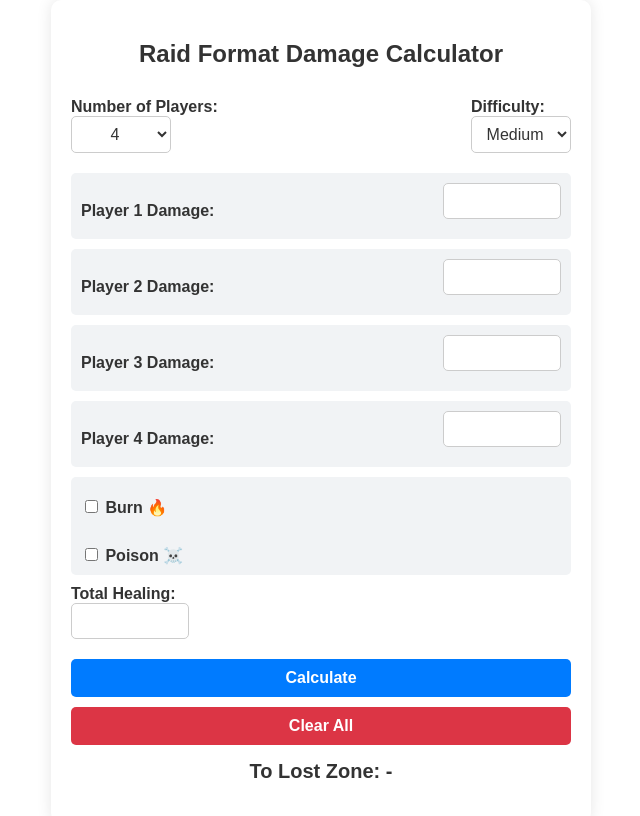
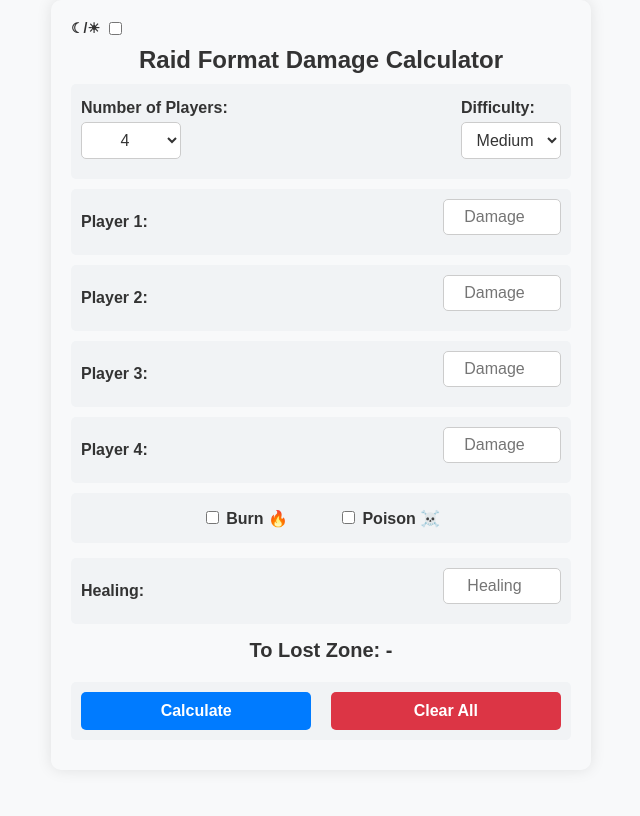
Before and after one commit to cw-site/calculator, a plain HTML site: page index.html in a window 1280 px wide. Shown: the whole page, without its empty margins (319-959 px from the left). Drawn offline with Linux system fonts and the light colour scheme.

Commit message:
refreshed

```diff
--- a/index.html
+++ b/index.html
@@ -5,28 +5,30 @@
     <meta name="viewport" content="width=device-width, initial-scale=1.0">
     <title>Raid Format Damage Calculator</title>
     <style>
-        /* Default Light Mode */
         body {
             font-family: Arial, sans-serif;
-            background-color: #f8f9fa;
-            color: #333;
+            background-color: var(--bg-color, #f8f9fa);
+            color: var(--text-color, #333);
             padding: 20px;
             max-width: 500px;
             margin: auto;
             border-radius: 10px;
             box-shadow: 0px 0px 15px rgba(0, 0, 0, 0.1);
-            background: white;
+            transition: background 0.3s, color 0.3s;
         }
 
         h2 {
             text-align: center;
-            color: #333;
+            color: var(--text-color, #333);
+            margin-top: 0;
+            margin-bottom: 10px;
         }
 
         label {
             font-weight: bold;
-            margin-top: 10px;
+            margin: 5px 0;
             display: block;
+            color: var(--text-color, #333);
         }
 
         select, input[type="number"] {
@@ -34,110 +36,88 @@
             padding: 8px;
             font-size: 16px;
             text-align: center;
-            border: 1px solid #ccc;
+            border: 1px solid var(--input-border-color, #ccc);
             border-radius: 5px;
             margin-bottom: 10px;
-            background: white;
-            color: #333;
+            background: var(--input-bg-color, white);
+            color: var(--input-text-color, #333);
+            transition: background 0.3s, color 0.3s;
         }
 
-        .dropdown-container {
+        .row, .styled-row {
             display: flex;
             justify-content: space-between;
             align-items: center;
+            margin-bottom: 10px;
+            padding: 10px;
+            border-radius: 5px;
+            background: var(--row-bg-color, #f1f3f5);
+            transition: background 0.3s, color 0.3s;
         }
 
-        .player-input {
+        .burn-poison-row {
             display: flex;
-            align-items: center;
-            justify-content: space-between;
-            margin-top: 10px;
+            justify-content: center; /* Center content */
+            gap: 50px; /* Add space between toggles */
             padding: 10px;
             border-radius: 5px;
-            background: #f1f3f5;
+            background: var(--row-bg-color, #f1f3f5);
+            transition: background 0.3s, color 0.3s;
+            margin-bottom: 15px; /* Add extra spacing before the next row */
         }
 
-        .checkbox-group {
-            background: #f1f3f5;
-            padding: 10px;
-            border-radius: 5px;
-            margin-top: 10px;
+        .result {
+            text-align: center;
+            font-size: 20px;
+            font-weight: bold;
+            color: var(--text-color, #333);
+            margin-top: 15px;
         }
 
         button {
-            width: 100%;
+            width: 48%;
             padding: 10px;
             font-size: 16px;
             font-weight: bold;
             border: none;
             border-radius: 5px;
             cursor: pointer;
-            margin-top: 10px;
         }
 
-        button:first-of-type {
-            background: #007bff;
-            color: white;
-        }
+        button:first-of-type { background: #007bff; color: white; }
+        button:last-of-type { background: #dc3545; color: white; }
+        button:hover { opacity: 0.8; }
 
-        button:last-of-type {
-            background: #dc3545;
-            color: white;
-        }
-
-        button:hover {
-            opacity: 0.8;
-        }
-
-        .result {
-            text-align: center;
-            font-size: 20px;
-            font-weight: bold;
-            color: #333;
-            margin-top: 15px;
+        .dark-mode-toggle {
+            display: inline-flex;
+            align-items: center;
+            gap: 5px;
+            cursor: pointer;
+            font-size: 14px;
+            position: relative;
+            top: -5px;
         }
 
         /* Dark Mode */
-        @media (prefers-color-scheme: dark) {
-            body {
-                background-color: #2d2d2d; /* Dark Grey */
-                color: #f1f1f1;
-                box-shadow: none;
-            }
-
-            h2 {
-                color: #f1f1f1;
-            }
-
-            select, input[type="number"] {
-                background: #3a3a3a;
-                color: #f1f1f1;
-                border: 1px solid #555;
-            }
-
-            .player-input, .checkbox-group {
-                background: #444;
-            }
-
-            button:first-of-type {
-                background: #3498db;
-            }
-
-            button:last-of-type {
-                background: #e74c3c;
-            }
-
-            .result {
-                color: #f1f1f1;
-            }
+        body.dark-mode {
+            --bg-color: #2d2d2d;
+            --text-color: #f1f1f1;
+            --row-bg-color: #3a3a3a;
+            --input-bg-color: #3a3a3a;
+            --input-text-color: #f1f1f1;
+            --input-border-color: #555;
         }
-
     </style>
 </head>
 <body>
+    <div class="dark-mode-toggle">
+        <label for="darkModeSwitch">☾/☀︎</label>
+        <input type="checkbox" id="darkModeSwitch" onclick="toggleDarkMode()">
+    </div>
+
     <h2>Raid Format Damage Calculator</h2>
 
-    <div class="dropdown-container">
+    <div class="row">
         <div>
             <label for="numPlayers">Number of Players:</label>
             <select id="numPlayers" onchange="updatePlayerInputs()">
@@ -165,21 +145,28 @@
 
     <div id="playerInputs"></div>
 
-    <div class="checkbox-group">
+    <div class="burn-poison-row">
         <label><input type="checkbox" id="burnCheckbox"> Burn 🔥</label>
-        <br>
         <label><input type="checkbox" id="poisonCheckbox"> Poison ☠️</label>
     </div>
 
-    <label for="healing">Total Healing:</label>
-    <input type="number" id="healing" inputmode="numeric" pattern="[0-9]*">
-
-    <button onclick="calculateDamage()">Calculate</button>
-    <button onclick="clearInputs()">Clear All</button>
+    <div class="styled-row">
+        <label for="healing">Healing:</label>
+        <input type="number" id="healing" inputmode="numeric" pattern="[0-9]*" placeholder="Healing">
+    </div>
 
     <h3 class="result">To Lost Zone: <span id="finalResult">-</span> <span id="cardText"></span></h3>
 
+    <div class="row">
+        <button onclick="calculateDamage()">Calculate</button>
+        <button onclick="clearInputs()">Clear All</button>
+    </div>
+
     <script>
+        function toggleDarkMode() {
+            document.body.classList.toggle("dark-mode");
+        }
+
         function updatePlayerInputs() {
             let numPlayers = document.getElementById("numPlayers").value;
             let container = document.getElementById("playerInputs");
@@ -187,10 +174,10 @@
 
             for (let i = 1; i <= numPlayers; i++) {
                 let div = document.createElement("div");
-                div.classList.add("player-input");
+                div.classList.add("styled-row");
                 div.innerHTML = `
-                    <label>Player ${i} Damage:</label>
-                    <input type="number" class="damage" inputmode="numeric" pattern="[0-9]*">
+                    <label>Player ${i}:</label>
+                    <input type="number" class="damage" inputmode="numeric" pattern="[0-9]*" placeholder="Damage">
                 `;
                 container.appendChild(div);
             }
@@ -209,13 +196,11 @@
                 totalDamage += parseInt(input.value) || 0;
             });
 
-            totalDamage += burn + poison;
-            totalDamage -= healing;
+            totalDamage += burn + poison - healing;
 
             let denominator = 10 * numPlayers * difficultyMultiplier;
-            let result = Math.max(0, Math.floor(totalDamage / denominator)); // Prevents negative values
-
-            let cardText = (result === 1) ? "card" : "cards";
+            let result = Math.max(0, Math.floor(totalDamage / denominator)); // Prevent negatives
+            let cardText = result === 1 ? "card" : "cards";
 
             document.getElementById("finalResult").innerText = result;
             document.getElementById("cardText").innerText = cardText;
```
Also changed, not shown: 1 other file.
